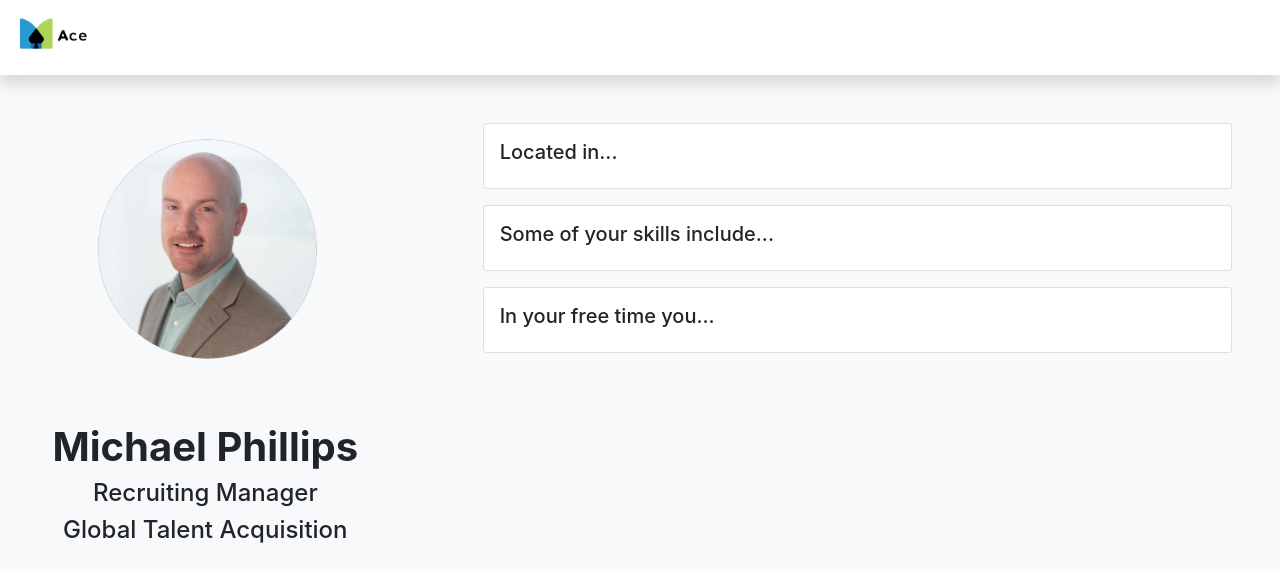
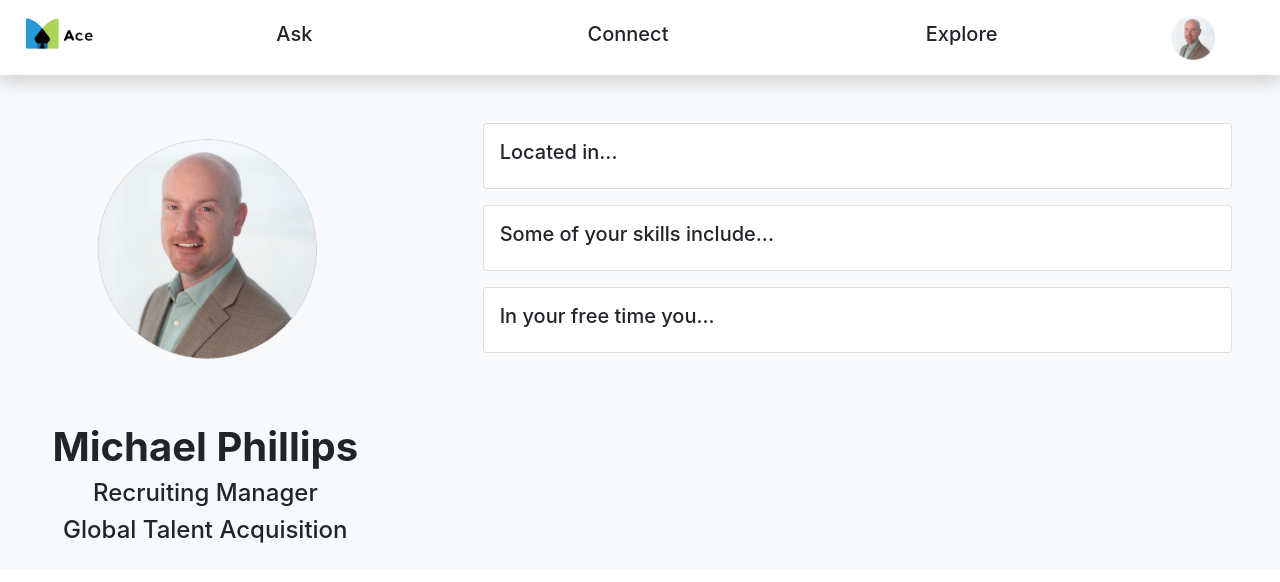
Before and after one commit to AlanChen4/MeetLyfe, a Next.js app in the folder meet-lyfe/: page /profile in a window 1280 px wide. Shown: the top 582 px of the page. Built offline with nearby package versions, Linux system fonts and the light colour scheme.

Commit message:
Add links to ACE and profile page(s)

```diff
--- a/meet-lyfe/components/Navbar.js
+++ b/meet-lyfe/components/Navbar.js
@@ -1,10 +1,38 @@
+import Link from "next/link";
+import { useRouter } from "next/router";
+
 export default function Navbar() {
+
+    const router = useRouter();
+
     return (
         <nav className="navbar shadow py-0">
-            <div className="container-fluid">
-                <a className="navbar-brand" href="#">
-                    <img src="./images/acelogo.png" height={65} />
-                </a>
+            <div className="container-fluid row">
+                <div className="col-md-1 d-flex justify-content-center">
+                    <a className="navbar-brand m-0" href="#">
+                        <img src="./images/acelogo.png" height={65} />
+                    </a>
+                </div>
+                <div className="col-md-3">
+                    <a href="/ask" className="link-dark">
+                        <h5 className="text-center">Ask</h5>
+                    </a>
+                </div>
+                <div className="col-md-3">
+                    <a href="/connect" className="link-dark">
+                        <h5 className="text-center">Connect</h5>
+                    </a>
+                </div>
+                <div className="col-md-3">
+                    <a href="/explore" className="link-dark">
+                        <h5 className="text-center">Explore</h5>
+                    </a>
+                </div>
+                <div className="col-md-1 d-flex justify-content-center">
+                    <a href="/profile">
+                        <img src="./images/mikepfp.png" height="50" alt="PFP"></img>
+                    </a>
+                </div>
             </div>
         </nav>
     )
```
